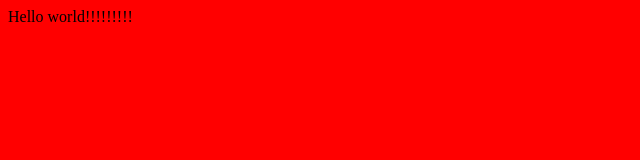
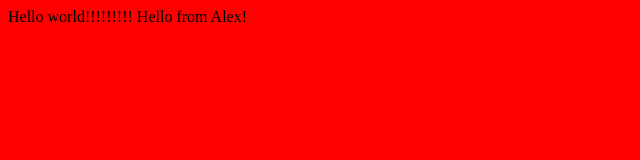
Before and after one commit to stephcorrales/stephaniecorrales, a plain HTML site: page index.html in a window 1280 px wide. Shown: the whole page, without its empty margins (0-640 px from the left). Drawn offline with Linux system fonts and the light colour scheme.

Commit message:
testing commit

```diff
--- a/index.html
+++ b/index.html
@@ -4,4 +4,6 @@
 <body>
 
 Hello world!!!!!!!!!
+
+Hello from Alex!
 </body>
```
